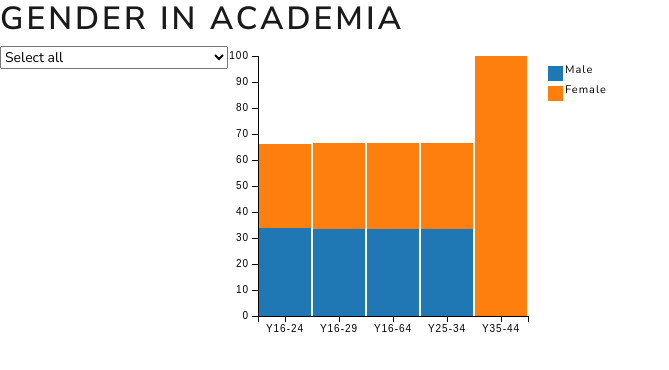
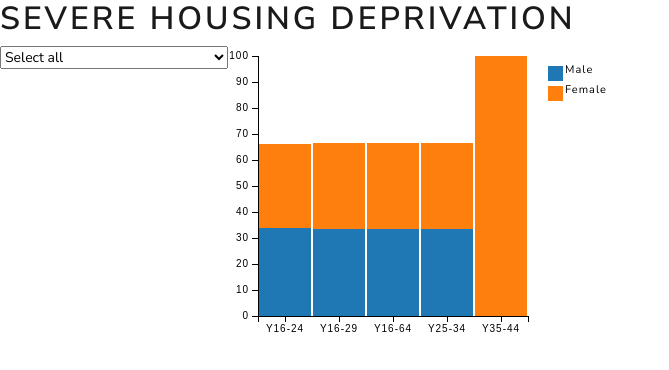
Before and after one commit to armedcor/hackathon, a plain HTML site: page index.html in a window 1280 px wide. Shown: the whole page, without its empty margins (0-669 px from the left). Drawn offline with Linux system fonts and the light colour scheme.

Commit message:
fixed typo

```diff
--- a/index.html
+++ b/index.html
@@ -20,7 +20,7 @@
 
 <body>
 
-<h1>Gender In Academia</h1>
+<h1>Severe housing deprivation</h1>
 
 <div id="discipline-selector"></div>
 
```
